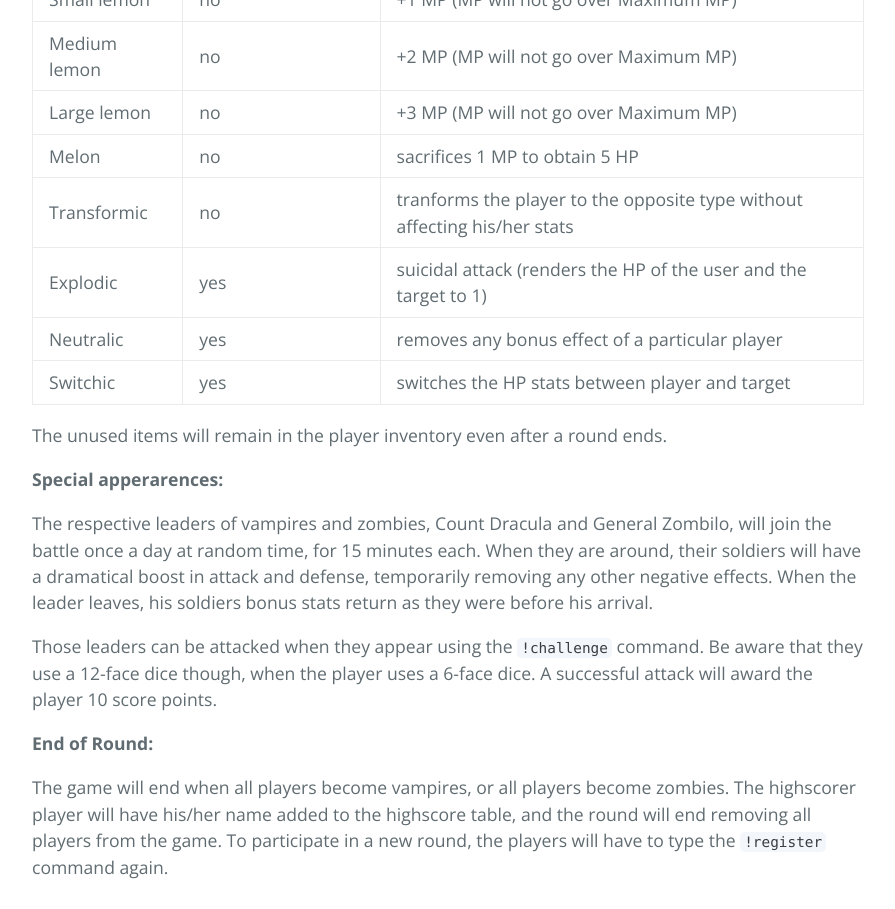
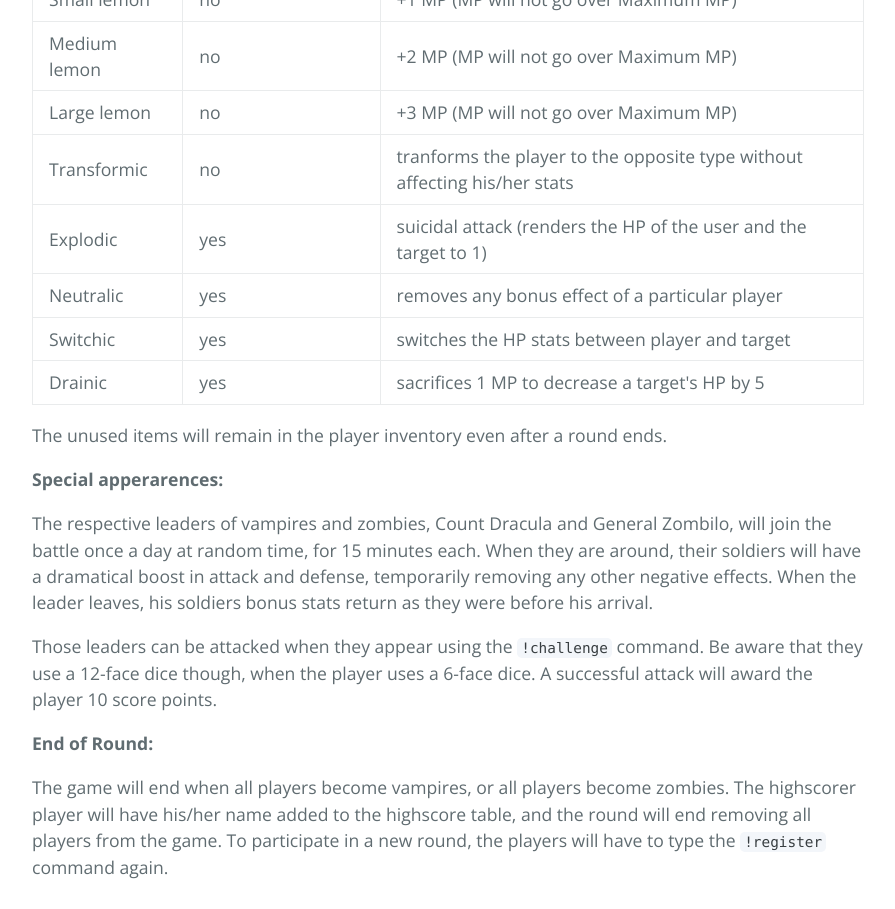
Before and after one commit to linostar/zombireBot, a plain HTML site: page index.html in a window 1280 px wide. Shown: the part 3180-4089 px from the top of the page, without its empty margins (192-1087 px from the left). Drawn offline with nearby package versions, Linux system fonts and the light colour scheme.

```diff
--- a/index.html
+++ b/index.html
@@ -154,11 +154,6 @@
 <td>+3 MP (MP will not go over Maximum MP)</td>
 </tr>
 <tr>
-<td>Melon</td>
-<td>no</td>
-<td>sacrifices 1 MP to obtain 5 HP</td>
-</tr>
-<tr>
 <td>Transformic</td>
 <td>no</td>
 <td>tranforms the player to the opposite type without affecting his/her stats</td>
@@ -177,6 +172,11 @@
 <td>Switchic</td>
 <td>yes</td>
 <td>switches the HP stats between player and target</td>
+</tr>
+<tr>
+<td>Drainic</td>
+<td>yes</td>
+<td>sacrifices 1 MP to decrease a target's HP by 5</td>
 </tr>
 </tbody>
 </table>
```
Also changed, not shown: params.json (+1 -1 lines).
